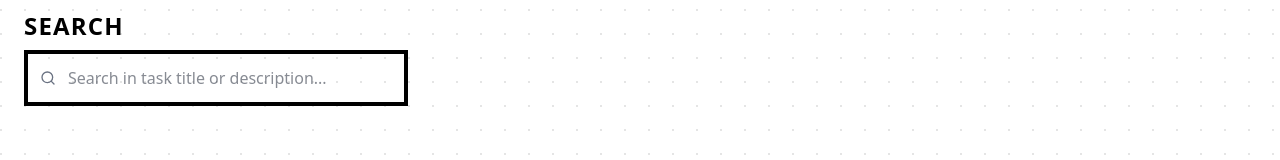
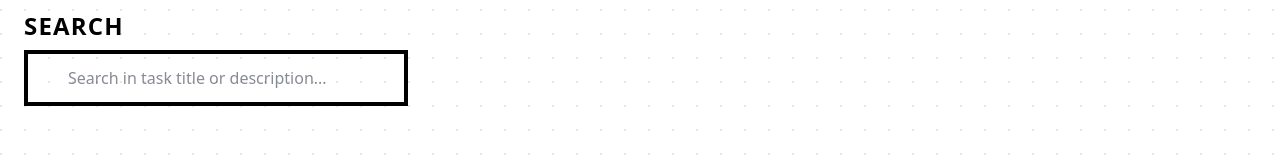
Before and after one commit to kulkarniankita/analytics-dashboard-pulse, a Next.js app: page / in a window 1280 px wide. Shown: the part 999-1159 px from the top of the page. Built offline with nearby package versions, Linux system fonts and the light colour scheme; no server answers; the database is empty.

Commit message:
remove search status

```diff
--- a/components/search/index.tsx
+++ b/components/search/index.tsx
@@ -1,8 +1,5 @@
-"use client";
-
 import { cn } from "@/lib/utils";
 import { commonStyles } from "@/styles/common";
-import SearchStatus from "./search-status";
 
 export default function Search() {
   return (
@@ -27,7 +24,6 @@ export default function Search() {
           placeholder="Search in task title or description..."
           type="search"
         />
-        <SearchStatus searching={false} />
       </div>
     </form>
   );
```
